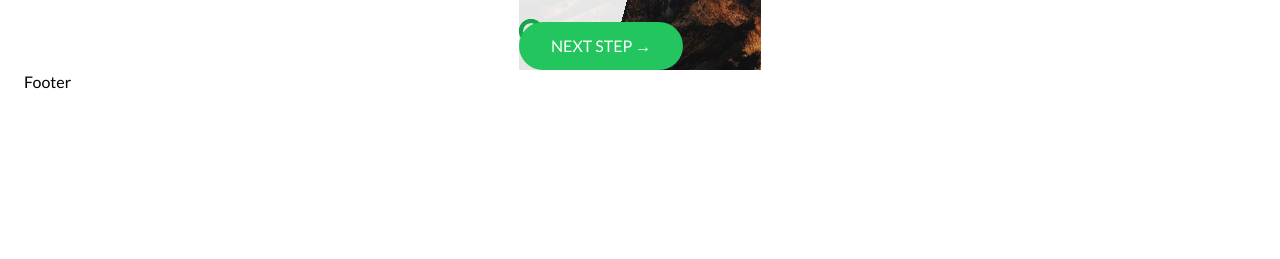
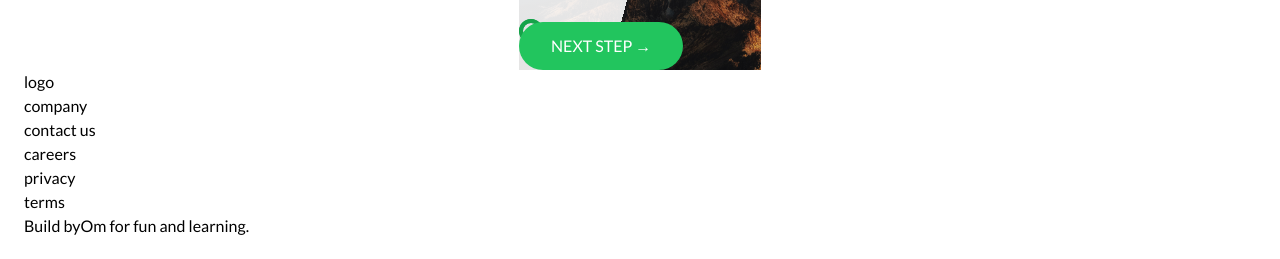
Before and after one commit to OmBharti999/pro, a Next.js app: page / in a window 1280 px wide. Shown: the part 3890-4149 px from the top of the page. Before the commit the page ends 4008 px from the top, so only its background shows below. Built offline with nearby package versions, Linux system fonts and the light colour scheme.

Commit message:
add footer bg and text color

```diff
--- a/app/_component/footer/Footer.tsx
+++ b/app/_component/footer/Footer.tsx
@@ -1,7 +1,38 @@
-import React from 'react'
+import Link from "next/link";
+import React from "react";
 
 export const Footer = () => {
   return (
-    <div>Footer</div>
-  )
-}
+    <footer className="bg-neutral-900 text-white">
+      <div className="footer-logo">{/* image */}logo</div>
+      <div className="row">
+        <div className="part">
+          <ul>
+            <li>
+              <Link href={""}>company</Link>
+            </li>
+            <li>
+              <Link href={""}>contact us</Link>
+            </li>
+            <li>
+              <Link href={""}>careers</Link>
+            </li>
+            <li>
+              <Link href={""}>privacy</Link>
+            </li>
+            <li>
+              <Link href={""}>terms</Link>
+            </li>
+          </ul>
+        </div>
+        <div className="part">
+          <div className="footer-copyright-text"></div>
+          <p>
+            Build by
+            <Link href={""}>Om</Link> for fun and learning.
+          </p>
+        </div>
+      </div>
+    </footer>
+  );
+};
```
